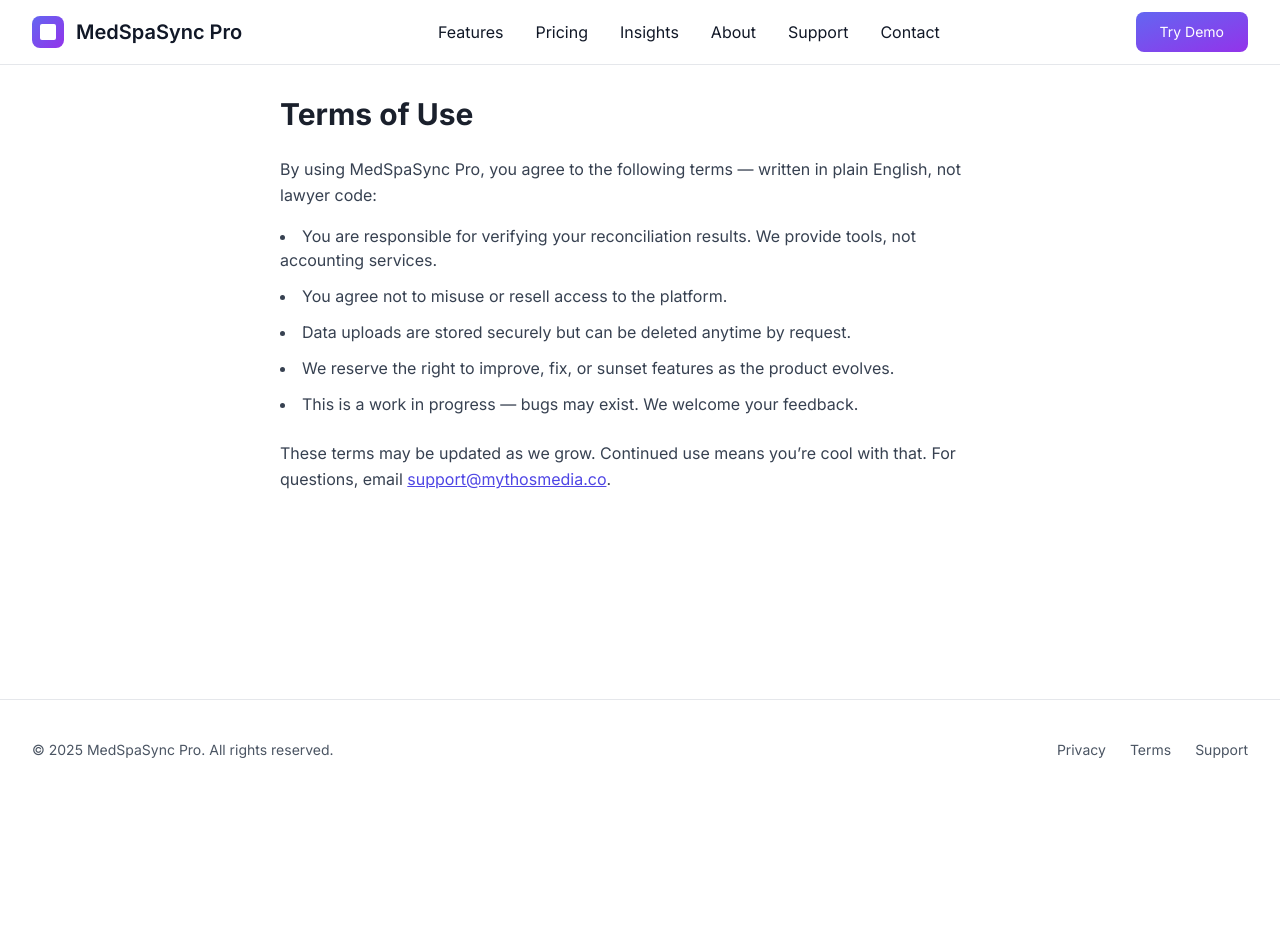
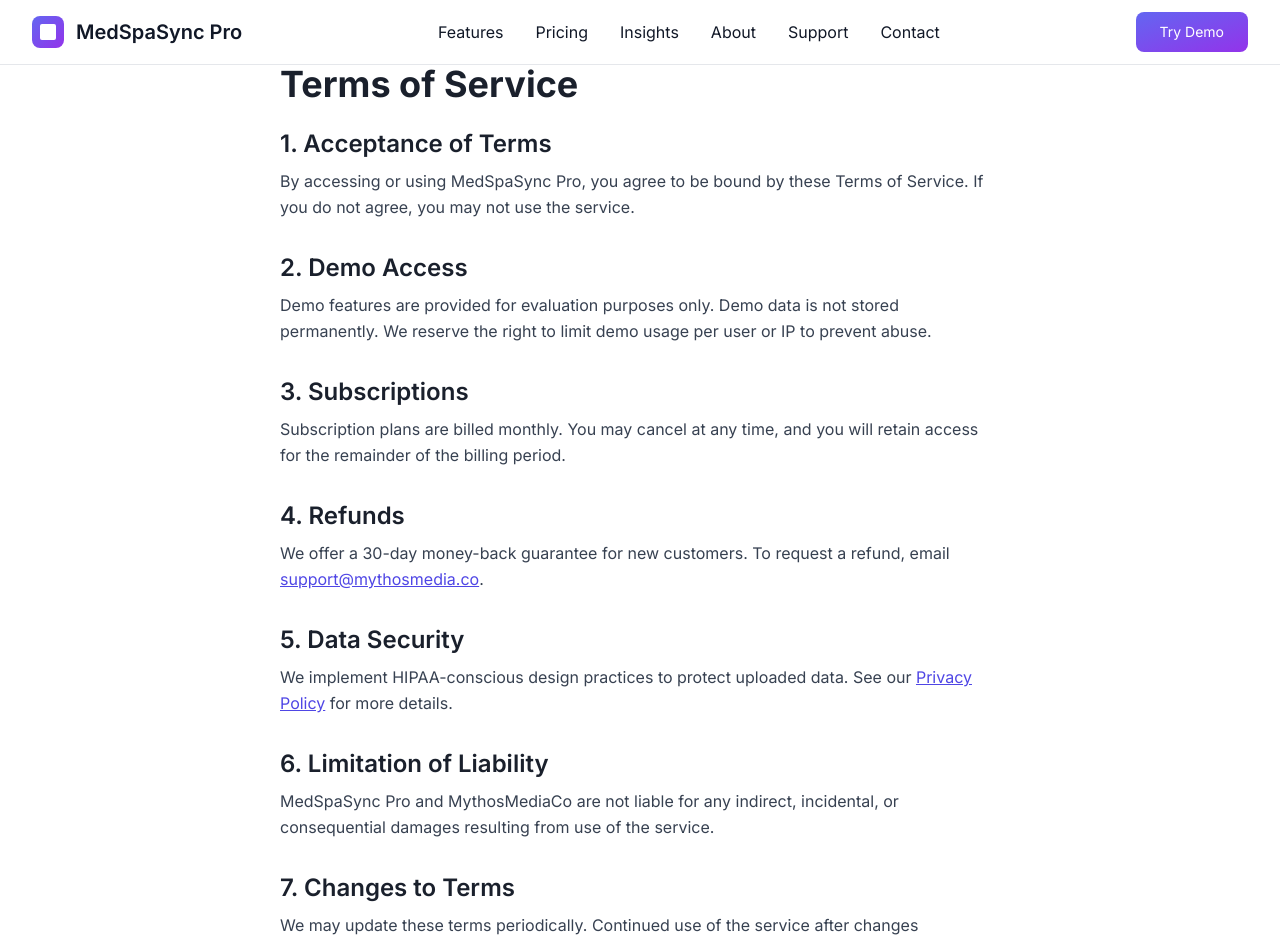
Before and after one commit to MythosMediaCo/medspasync-marketing, a React (Vite) app: page /terms in a window 1280 px wide. Shown: the top 943 px of the page. Before the commit the page ends 800 px from the top, so only its background shows below. Built offline with nearby package versions, Linux system fonts and the light colour scheme.

Commit message:
TermsPage

```diff
--- a/src/pages/TermsPage.jsx
+++ b/src/pages/TermsPage.jsx
@@ -1,24 +1,77 @@
+// /src/pages/TermsPage.jsx
 import React from 'react';
+import { Helmet } from 'react-helmet-async';
 
 export default function TermsPage() {
   return (
-    <main className="pt-24 pb-20 max-w-3xl mx-auto px-6 text-gray-900">
-      <h1 className="text-3xl font-bold mb-6">Terms of Use</h1>
-      <p className="mb-4 text-gray-700">
-        By using MedSpaSync Pro, you agree to the following terms — written in plain English, not lawyer code:
-      </p>
+    <>
+      <Helmet>
+        <title>Terms of Service | MedSpaSync Pro</title>
+        <meta
+          name="description"
+          content="Review the terms and conditions for using MedSpaSync Pro, including demo usage, subscriptions, and refund policies."
+        />
+      </Helmet>
+      <main className="max-w-3xl mx-auto py-16 px-6 text-gray-800 dark:text-gray-200">
+        <h1 className="text-4xl font-bold mb-6">Terms of Service</h1>
 
-      <ul className="list-disc list-inside text-gray-700 space-y-3">
-        <li>You are responsible for verifying your reconciliation results. We provide tools, not accounting services.</li>
-        <li>You agree not to misuse or resell access to the platform.</li>
-        <li>Data uploads are stored securely but can be deleted anytime by request.</li>
-        <li>We reserve the right to improve, fix, or sunset features as the product evolves.</li>
-        <li>This is a work in progress — bugs may exist. We welcome your feedback.</li>
-      </ul>
+        <section className="space-y-8">
+          <div>
+            <h2 className="text-2xl font-semibold mb-2">1. Acceptance of Terms</h2>
+            <p>
+              By accessing or using MedSpaSync Pro, you agree to be bound by these Terms of Service. If you do not agree, you may not use the service.
+            </p>
+          </div>
 
-      <p className="mt-6 text-gray-700">
-        These terms may be updated as we grow. Continued use means you’re cool with that. For questions, email <a href="mailto:support@mythosmedia.co" className="text-indigo-600 underline">support@mythosmedia.co</a>.
-      </p>
-    </main>
+          <div>
+            <h2 className="text-2xl font-semibold mb-2">2. Demo Access</h2>
+            <p>
+              Demo features are provided for evaluation purposes only. Demo data is not stored permanently. We reserve the right to limit demo usage per user or IP to prevent abuse.
+            </p>
+          </div>
+
+          <div>
+            <h2 className="text-2xl font-semibold mb-2">3. Subscriptions</h2>
+            <p>
+              Subscription plans are billed monthly. You may cancel at any time, and you will retain access for the remainder of the billing period.
+            </p>
+          </div>
+
+          <div>
+            <h2 className="text-2xl font-semibold mb-2">4. Refunds</h2>
+            <p>
+              We offer a 30-day money-back guarantee for new customers. To request a refund, email{' '}
+              <a href="mailto:support@mythosmedia.co" className="text-indigo-600 underline">support@mythosmedia.co</a>.
+            </p>
+          </div>
+
+          <div>
+            <h2 className="text-2xl font-semibold mb-2">5. Data Security</h2>
+            <p>
+              We implement HIPAA-conscious design practices to protect uploaded data. See our{' '}
+              <a href="/privacy" className="text-indigo-600 underline">Privacy Policy</a> for more details.
+            </p>
+          </div>
+
+          <div>
+            <h2 className="text-2xl font-semibold mb-2">6. Limitation of Liability</h2>
+            <p>
+              MedSpaSync Pro and MythosMediaCo are not liable for any indirect, incidental, or consequential damages resulting from use of the service.
+            </p>
+          </div>
+
+          <div>
+            <h2 className="text-2xl font-semibold mb-2">7. Changes to Terms</h2>
+            <p>
+              We may update these terms periodically. Continued use of the service after changes constitutes acceptance of the revised terms.
+            </p>
+          </div>
+        </section>
+
+        <p className="mt-12 text-sm text-gray-500">
+          Last updated: June 2025 • MedSpaSync Pro is a MythosMediaCo product.
+        </p>
+      </main>
+    </>
   );
 }
```
